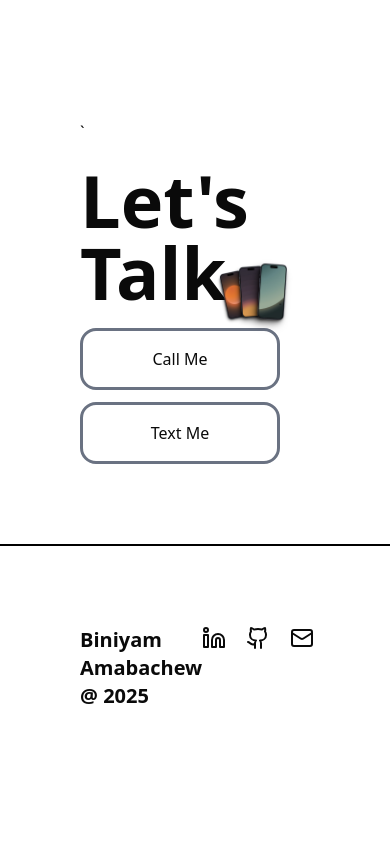
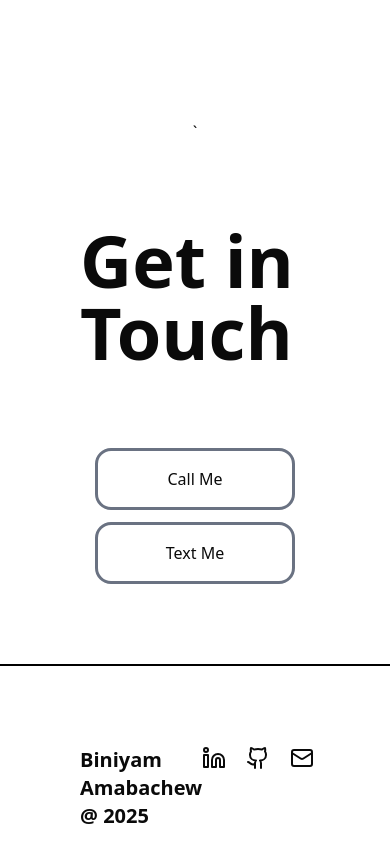
Before and after one commit to bini34/bini34, a Next.js app: page / in a window 390 px wide. Shown: the part 5160-6022 px from the top of the page. Before the commit the page ends 5912 px from the top, so only its background shows below. Built offline with nearby package versions, Linux system fonts and the light colour scheme.

Commit message:
Update Contact component layout and heading for improved responsiveness and clarity

```diff
--- a/src/components/contact.tsx
+++ b/src/components/contact.tsx
@@ -2,8 +2,8 @@ import Image from "next/image"
 function Contact() {
   return (
     <section className="flex  items-center  p-20">
-      <div className="w-[50%] flex flex-col gap-5">
-      `<h1 className="text-7xl font-bold">Let&apos;s Talk</h1>
+      <div className="w-full lg:w-[50%] flex flex-col gap-20 justify-center items-center lg:items-start">
+      `<h1 className="text-7xl font-bold">Get in Touch</h1>
 
         <div className="flex flex-col gap-3">
             <button className="w-[200px] border-3 border-gray-500 py-4 rounded-2xl">
@@ -15,7 +15,7 @@ function Contact() {
         </div>
       </div>
 
-      <div className="w-[50%]">
+      <div className="w-[50%] hidden lg:block">
       <Image
         alt="contact image"
         src="/images/Pfxs865hdrQ0pxV1Ua1icMf4bs.avif"
```
